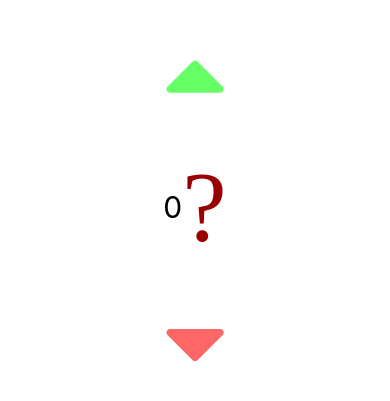
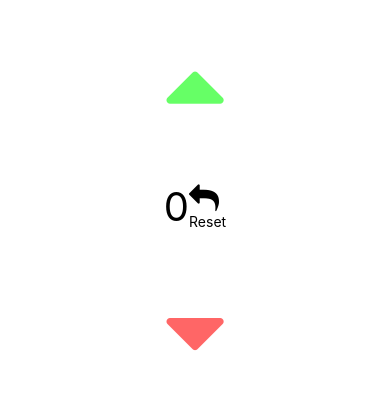
Before and after one commit to AlberErre/waveCounter-redux, a React Native app: screen / in a window 390 px wide. Shown: the part 215-616 px from the top of the page. Built offline with nearby package versions, Linux system fonts and the light colour scheme.

Commit message:
components-structuring

```diff
--- a/src/components/RestartCount.js
+++ b/src/components/RestartCount.js
@@ -7,13 +7,12 @@ import {
   View,
 } from 'react-native';
 
-const RestartCount = (props) => {
+const RestartCount = (props) => (
 
-	return (
-	    <TouchableOpacity onPress={() => props.reset}>
-	        <Icon name="redo" size={100} color="#900" />
+	    <TouchableOpacity onPress={props.reset}>
+	        <Icon name="reply" size={30} color="#000000" />
+	        <Text>Reset</Text>
 	    </TouchableOpacity>
-    );
-};
+);
 
 export default RestartCount;
--- a/src/components/TextCount.js
+++ b/src/components/TextCount.js
@@ -17,6 +17,6 @@ export default TextCount;
 
 const styles = StyleSheet.create({
   textDisplayed: {
-    fontSize: 30,
+    fontSize: 40,
   }
 });
```
